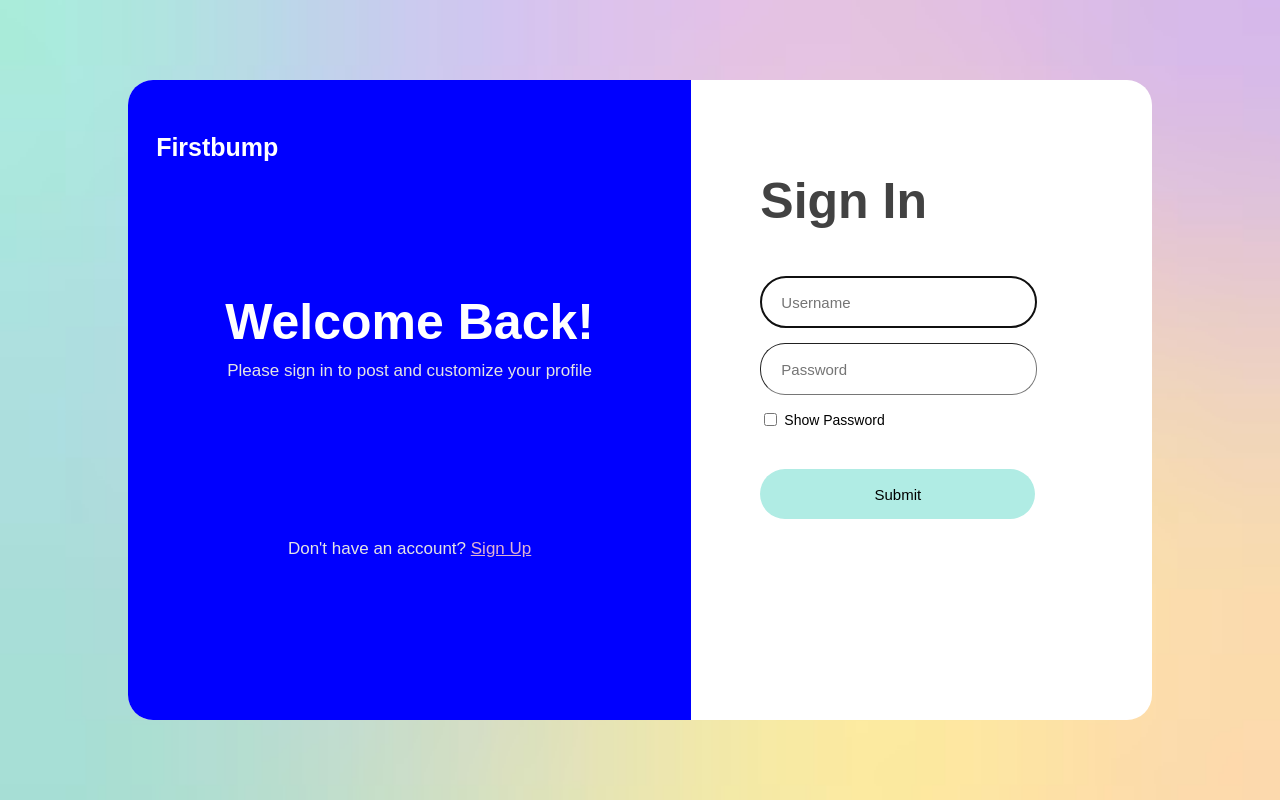
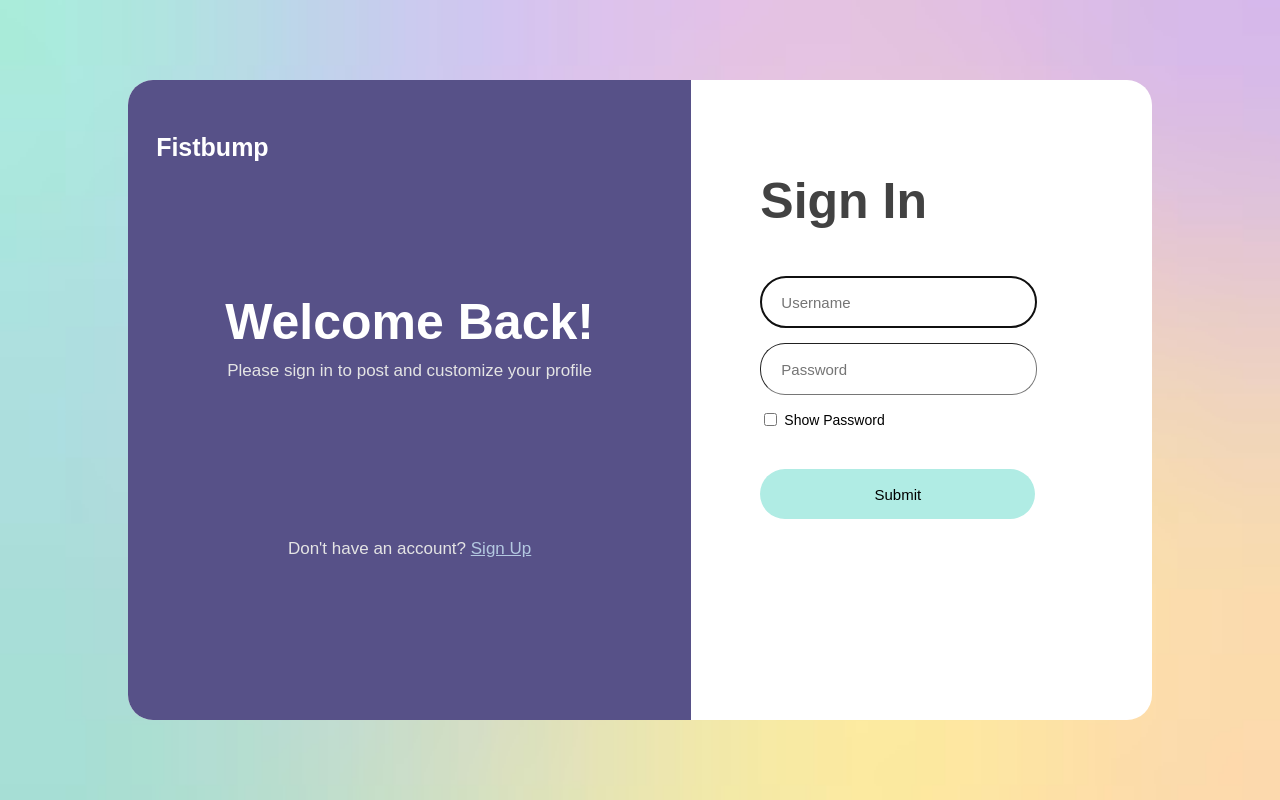
Before and after one commit to AndersonCodingClub/fistbump, a Flask app: page /auth/login in a window 1280 px wide. Run offline with Flask 3, Linux system fonts and the light colour scheme; some web fonts are replaced.

Commit message:
Camera cursor changes + Login/signup formatting

```diff
--- a/app.py
+++ b/app.py
@@ -38,7 +38,7 @@ def capture():
     decoded_data = base64.b64decode(data.encode('utf-8'))
 
     saved_path = save_image_file(decoded_data)
-    d.add_image(1, saved_path)
+    d.add_image(session['user_id'], saved_path)
     Streak.add_streak()
 
     return 'Successful Upload'
--- a/static/index.css
+++ b/static/index.css
@@ -80,6 +80,10 @@ body {
     margin-left: 6vw;
 }
 
+#title:hover {
+    cursor: default;
+}
+
 .gallery-image {
     width: 100%;
     height: 100%;
--- a/static/login.css
+++ b/static/login.css
@@ -25,7 +25,7 @@ html, body {
 #left {
     border-top-left-radius: 25px;
     border-bottom-left-radius: 25px;
-    background-color: blue;
+    background-color: rgb(87, 81, 136);
     color: #fff;
 }
 
@@ -83,11 +83,11 @@ html, body {
 }
 
 .toggle-link {
-    color: rgb(225, 180, 208);
+    color: rgb(180, 201, 225);
 }
 
 .toggle-link:hover {
-    opacity: 0.75;
+    opacity: 0.7;
 }
 
 .sign-in-text {
--- a/templates/camera.html
+++ b/templates/camera.html
@@ -11,7 +11,7 @@
     <body>
         <h1 id="title">Let's Fistbump!</h1>
         <button class="button" id="captureButton" onclick="takePhoto()">Capture</button>
-        <button class="button" id="saveButton" onclick="saveImage()">Save</button>
+        <button class="button" id="saveButton" onclick="saveImage()">Share</button>
         <button class="button" id="discardButton" onclick="discardImage()">Discard</button>
 
         <video class="photo" id="video" width="640" height="480" autoplay></video>
--- a/templates/login.html
+++ b/templates/login.html
@@ -13,7 +13,7 @@
             <div id="login-bounding-box">
                 <div id="left">
                     <div id="logo-container" onclick="window.location.href='/'">
-                        <p class="logo-type">Firstbump</p>
+                        <p class="logo-type">Fistbump</p>
                     </div>
                     <div id="welcome-container">
                         <p class="large-text">Welcome Back!</p>
--- a/templates/signup.html
+++ b/templates/signup.html
@@ -13,7 +13,7 @@
             <div id="login-bounding-box">
                 <div id="left">
                     <div id="logo-container" onclick="window.location.href='/'">
-                        <p class="logo-type">Firstbump</p>
+                        <p class="logo-type">Fistbump</p>
                     </div>
                     <div id="welcome-container">
                         <p class="large-text">Welcome In!</p>
```
Also changed, not shown: static/camera.js (+9 -0 lines).
